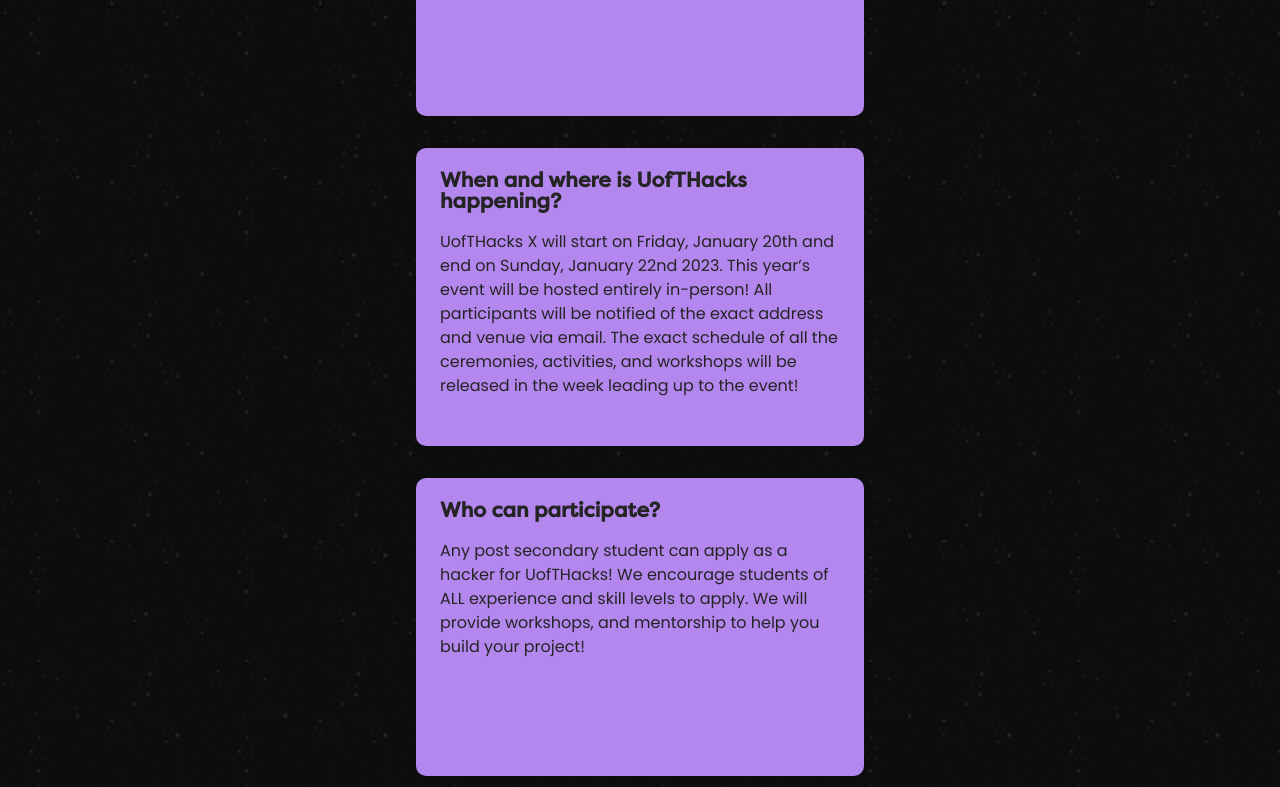
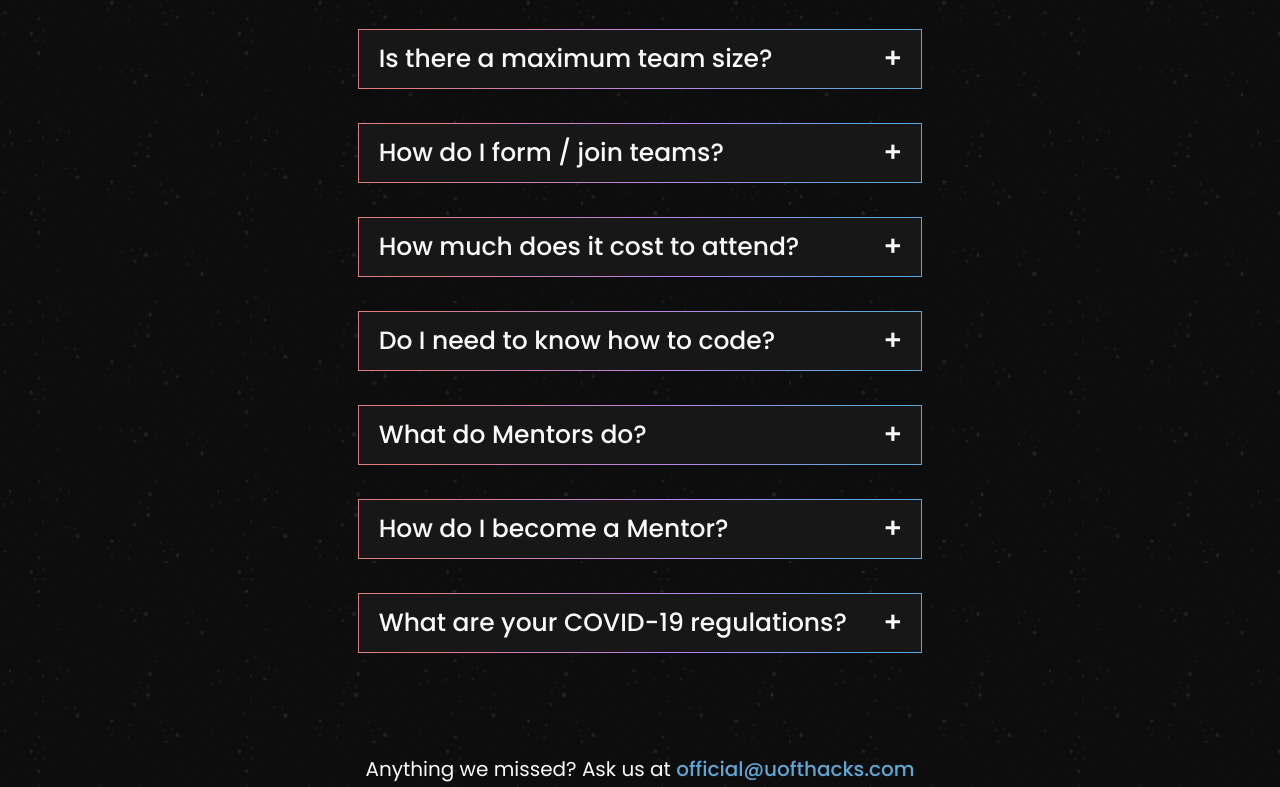
Before and after one commit to UofTHacks-Official/site-x, a Next.js app: page / in a window 1280 px wide. Shown: the part 4313-5100 px from the top of the page. Built offline with nearby package versions, Linux system fonts and the light colour scheme.

Commit message:
Redesigned FAQ page

```diff
--- a/components/sections/FAQ/FAQ.jsx
+++ b/components/sections/FAQ/FAQ.jsx
@@ -1,10 +1,10 @@
 import React from "react";
 import Card from "./cards/Card";
 import {styled, css} from "~stitches";
-import { Title } from "@components/atoms";
+import { Body, Header, Link } from "@components/atoms";
 
 const Margin = styled('section', css({
-  margin: "30rem 0 20rem 0",
+  margin: "10rem 0 0 0",
   scrollMarginTop: "12vh",
 }));
 
@@ -14,37 +14,17 @@ const Wrapper = styled('section', css({
 }));
 
 const FAQs = styled('section', css({
-    display: "flex",
-    flexWrap: "wrap",
+  display: "flex",
+  flexDirection: "row",
+  flexWrap: "wrap",
+    gap: "2rem 1rem",
     justifyContent: "center",
-    alignItems: "center",
     minHeight: "100%",
     minWidth: "100%",
     padding: "5rem 0",
     margin: "0",
     borderRadius: "10px",
-    // background:"linear-gradient(101.99deg, rgba(249, 249, 249, 0.5) 5.49%, rgba(249, 249, 249, 0.3) 100%)"
 }));
-
-// const FAQList = styled('div', css({
-//     display: "flex",
-//     alignItems: "center",
-//     justifyContent: "center",
-//     flexWrap: "wrap",
-//     width: "100%",
-//     margin: "auto"
-// }));
-
-// const Header = styled('div', css({
-//     paddingTop: "60px",
-//     fontFamily: "Filson Pro",
-//     fontWeight: "normal",
-//     color: "#FFA500",
-//     textAlign: "center",
-//     fontSize: "3rem",
-//     marginTop: "0"
-// }));
-
 
 const FAQ = (props) => {
   const faqs = require("./faqs.json");
@@ -61,39 +41,41 @@ const FAQ = (props) => {
         paragraph={
             <span>
                 Our policy will reflect the&nbsp;
-                <a href="https://www.utoronto.ca/utogether/covid-19-planning-update">University of Toronto&#39;s</a>
+                <Link type={"blue"} href="https://www.utoronto.ca/utogether/covid-19-planning-update">University of Toronto&#39;s</Link>
                 &nbsp;COVID protocols. The focus will be to ensure the event is a safe environment for all participants.
                 We will have hand sanitizer stations, masks and disinfectant wipes throughout the venue.
             </span>
         }>
 
     </Card>
-      <Card
+      {/* <Card
         title="I still have a question..."
         paragraph={
           <span>
             We&#39;d be happy to help! You can send us a direct message on&nbsp;
-            <a href="https://www.instagram.com/uofthacks/?hl=en">Instagram</a>
-            &nbsp;or <a href="https://twitter.com/uofthacks?lang=en">Twitter</a>&nbsp; - @uofthacks.
+            <Link type={"blue"} href="https://www.instagram.com/uofthacks/?hl=en">Instagram</Link>
+            &nbsp;or <Link type={"blue"} href="https://twitter.com/uofthacks?lang=en">Twitter</Link>&nbsp; - @uofthacks.
             Alternatively, you can send the inquiry over to&nbsp;
-            <a href="mailto:official@uofthacks.com">official@uofthacks.com</a>
+            <Link type={"blue"} href="mailto:official@uofthacks.com">official@uofthacks.com</Link>
             &nbsp;and we&#39;ll get back to you as soon as possible.
           </span>
         }
-      />
+      /> */}
     </>
   );
 
   return (
     <Margin id="FAQ">
-      <Title align="center">FAQs</Title>
+      <Header align="center">Frequently Asked Questions</Header>
       <Wrapper>
-        <div id="faq">
           <FAQs>
             {faqList}
             {manualCards}
           </FAQs>
-        </div>
+        <Body size={"large"} align={"center"}>
+          Anything we missed? Ask us at {' '}
+          <Link href={"mailto:official@uofthacks.com"} type={"blue"}>official@uofthacks.com</Link>
+        </Body>
       </Wrapper>
     </Margin>
   );
--- a/components/sections/FAQ/cards/Card.jsx
+++ b/components/sections/FAQ/cards/Card.jsx
@@ -1,49 +1,62 @@
-import React from "react";
+import { Subtitle, Body } from "@components/atoms";
+import React, {useState} from "react";
 import {styled, css} from "~stitches";
 
-const Wrapper = styled('section', css({
+const Wrapper = styled('div', css({
     display: "block",
-    margin: "1rem",
-    padding: "1.5rem",
+    padding: "4px 20px",
     textAlign: "left",
-    color: "#000000",
     textDecoration: "none",
-    // border: "2px solid #eaeaea",
-    backgroundColor: "$tertiary",
-    borderRadius: "10px",
-    minHeight: "250px",
-    maxWidth: "70%",
-    width: "25rem",
+    backgroundColor: "#171717",
+    height: "fit-content",
     transition: "all 0.3s ease 0s",
-    "&:hover": {
-      transform: "scale(1.05)",
-    }
 }));
 
-const Title = styled('div', css({
-    fontFamily: "Filson Pro",
-    fontWeight: "bold",
-    color: "$alternate-text",
-    margin: "0 0 1rem 0",
-    fontSize: "1.3rem"
+const WrapperBorder = styled('div', css({
+  padding: "1px",
+  maxWidth: "35.168rem",
+  border: "1px solid transparent",
+    backgroundImage: "linear-gradient(91.6deg, #DF7D7D 6.77%, #B487EE 57.81%, #5EA7D5 88.54%);",
+      backgroundOrigin: "border-box",
+      backgroundClip: "padding-box, border-box",
+      overflow: "hidden",
 }));
 
-const Paragraph = styled('div', css({
-    fontFamily: "$poppins",
-    fontWeight: "normal",
-    color: "$alternate-text",
-    margin: "0",
-    fontSize: "1,1rem",
-    lineHeight: "1.5",
+const Top = styled('div', css({
+  display: "flex",
+  justifyContent: "space-between",
+  gap: "20px",
+  alignItems: "center",
+  cursor: "pointer",
+}));
+
+const Sign = styled('p', css({
+  color: "#F9F9F9",
+  fontSize: "30px",
+  margin: "0",
 }))
 
+const Content = styled('div', css({
+  overflow: "hidden",
+  transition: "all 0.3s ease",
+}))
 
 const Card = (props) => {
+  const [clicked, setClicked] = useState(false);
   return (
-    <Wrapper>
-      <Title>{props.title}</Title>
-      <Paragraph>{props.paragraph}</Paragraph>
-    </Wrapper>
+    <div>
+      <WrapperBorder>
+        <Wrapper>
+          <Top onClick={() => setClicked(!clicked)}>
+            <Subtitle>{props.title}</Subtitle>
+            <Sign>{clicked ? "-": "+"}</Sign>
+          </Top>
+          <Content style={{"maxHeight": (clicked ? "1000px": "0px")}}>
+            <Body>{props.paragraph}</Body>
+          </Content>
+        </Wrapper>
+      </WrapperBorder>
+    </div>
   );
 };
 
--- a/components/sections/FAQ/faqs.json
+++ b/components/sections/FAQ/faqs.json
@@ -4,7 +4,7 @@
     "answer": "UofTHacks is a student-led hackathon, where 500+ students with different experience levels work in teams to ideate, collaborate and build a software or hardware project in 36 hours!"
   },
   {
-    "question": "When and where is UofTHacks happening?",
+    "question": "When and where is UofTHacks X?",
     "answer": "UofTHacks X will start on Friday, January 20th and end on Sunday, January 22nd 2023. This year’s event will be hosted entirely in-person! All participants will be notified of the exact address and venue via email. The exact schedule of all the ceremonies, activities, and workshops will be released in the week leading up to the event!"
   },
   {
@@ -20,23 +20,23 @@
     "answer": "Unfortunately, we will not be providing any travel reimbursements. Please note: If you will be attending from outside of Canada, you need to ensure you are following the Government of Canada’s travel policies. Please contact us by sending a direct message on Instagram, Twitter, or at official@uofthacks.com for more information."
   },
   {
-    "question": "Can I join virtually?",
+    "question": "Can I attend virtually?",
     "answer": "Unfortunately, we will not have any virtual aspects to this year's event. All members of the team must be in-person to be considered for judging."
   },
   {
-    "question": "How many hackers per team?",
+    "question": "Is there a maximum team size?",
     "answer": "Each team can have up to 4 hackers. As long as they are a registered hacker with UofTHacks, there are no restrictions on who can be on your team. However, there may be challenges that have team member requirements to be eligible for specific prizes. More details will be announced during opening ceremonies."
   },
   {
-    "question": "How do I sign up with my teammates or join a team?",
+    "question": "How do I form / join teams?",
     "answer": "Applications will be on an individual basis. You can form your teams before or during the event. We will have a team formation channel in the UofTHacks X official Discord Server prior to the event so you can find/fill your team!"
   },
   {
-    "question": "How much does it cost to attend UofTHacks and what should I bring?",
+    "question": "How much does it cost to attend?",
     "answer": "The event is completely free! We will provide lots of food, snacks, and the venue will remain open for the entirety of the event!  We will send a hacker pack with suggested items to bring. If you plan to stay the night, make sure you bring a sleeping bag!"
   },
   {
-    "question": "Do I have to know how to code beforehand?",
+    "question": "Do I need to know how to code?",
     "answer": "Not at all — UofTHacks is a perfect opportunity to learn something new! Throughout the event we’ll have tons of workshops to help you get set up. We’ll also have mentors floating around to help out whenever you need it!"
   },
   {
@@ -44,7 +44,7 @@
     "answer": "At UofTHacks, mentors are excited individuals who want to share technical knowledge and experiences with hackers! This includes providing guidance, mentorship in their future careers, help on their projects and more!"
   },
   {
-    "question": "What are the Requirements to be a Mentor?",
+    "question": "How do I become a Mentor?",
     "answer": "At UofTHacks, a mentor is a working professional who has had experience in the tech industry. Mentors must be 18+, and have technical knowledge. Previous internship experience is not necessary, but is definitely considered a bonus!"
   }
 ]
```
